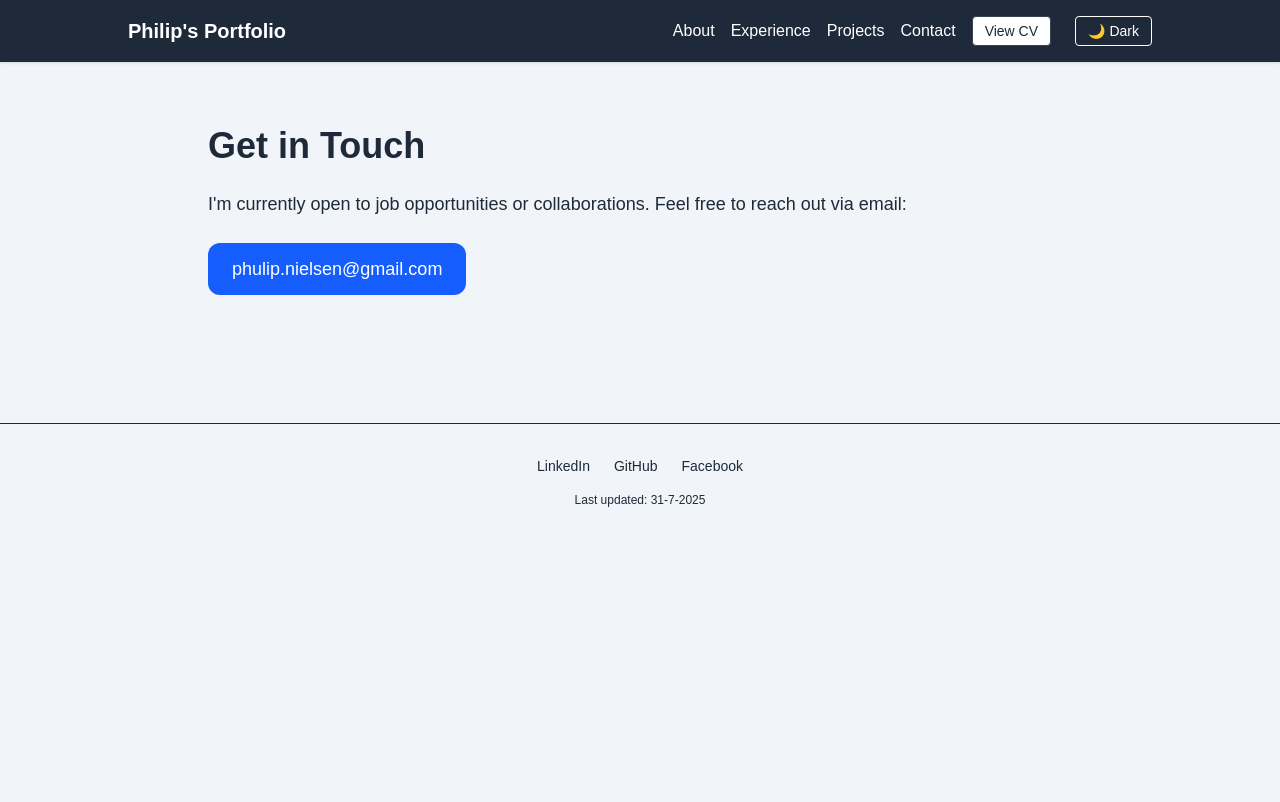
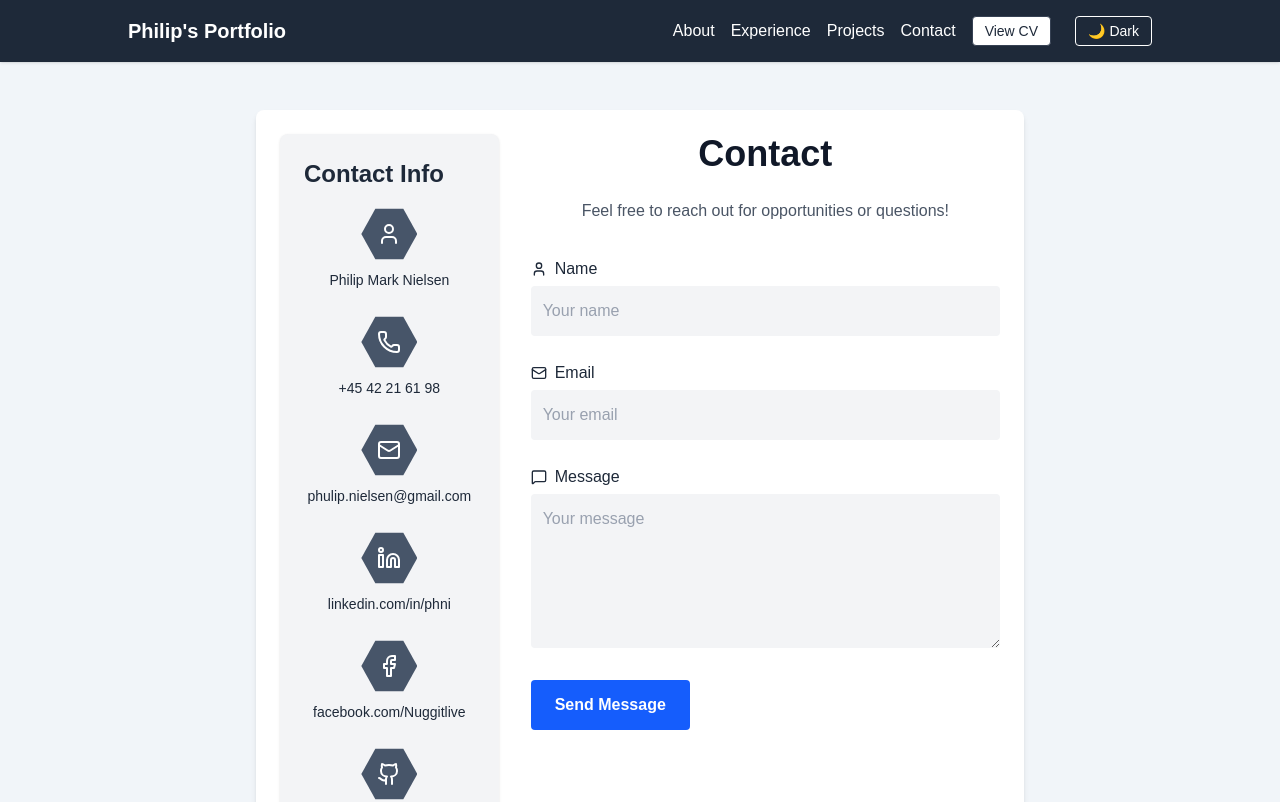
Before and after one commit to Nuggitt/portfolio-nextjs, a Next.js app: page /contact in a window 1280 px wide. Shown: the top 802 px of the page. Built offline with nearby package versions, Linux system fonts and the light colour scheme.

Commit message:
Contact Page updated.

```diff
--- a/package.json
+++ b/package.json
@@ -9,6 +9,7 @@
     "lint": "next lint"
   },
   "dependencies": {
+    "lucide-react": "^0.541.0",
     "next": "15.4.5",
     "react": "19.1.0",
     "react-dom": "19.1.0"
--- a/src/app/contact/page.js
+++ b/src/app/contact/page.js
@@ -1,18 +1,178 @@
+"use client";
+
+import { useState } from "react";
+import {
+  Mail,
+  User,
+  MessageSquare,
+  Phone,
+  Linkedin,
+  Facebook,
+  Github,
+} from "lucide-react";
+
 export default function ContactPage() {
+  const [formData, setFormData] = useState({
+    name: "",
+    email: "",
+    message: "",
+  });
+  const [submitted, setSubmitted] = useState(false);
+
+  const handleChange = (e) => {
+    setFormData({ ...formData, [e.target.name]: e.target.value });
+  };
+
+  const handleSubmit = (e) => {
+    e.preventDefault();
+    console.log(formData);
+    setSubmitted(true);
+  };
+
   return (
-    <main className="max-w-4xl mx-auto px-4 py-16">
-      <h1 className="text-4xl font-bold mb-6">Get in Touch</h1>
-      <p className="text-lg leading-relaxed mb-6">
-        I&apos;m currently open to job opportunities or collaborations. Feel
-        free to reach out via email:
-      </p>
+    <div className="contact-page">
+      <div className="contact-container grid grid-cols-1 md:grid-cols-3 gap-8">
+        {/* === Sidebar / Contact Info === */}
+        <div className="md:col-span-1 contact-sidebar">
+          <h2 className="text-2xl font-bold mb-4 text-gray-800 dark:text-white">
+            Contact Info
+          </h2>
 
-      <a
-        href="mailto:phulip.nielsen@gmail.com"
-        className="inline-block bg-blue-600 text-white px-6 py-3 rounded-xl text-lg font-medium hover:bg-blue-700 transition"
-      >
-        phulip.nielsen@gmail.com
-      </a>
-    </main>
+          <div className="contact-icons">
+            <div className="hex-icon" title="Name">
+              <div className="hex">
+                <User className="icon" />
+              </div>
+              <span className="hex-label">Philip Mark Nielsen</span>
+            </div>
+
+            <a href="tel:+4542216198" className="hex-icon" title="Phone">
+              <div className="hex">
+                <Phone className="icon" />
+              </div>
+              <span className="hex-label">+45 42 21 61 98</span>
+            </a>
+
+            <a
+              href="mailto:phulip.nielsen@gmail.com"
+              className="hex-icon"
+              title="Email"
+            >
+              <div className="hex">
+                <Mail className="icon" />
+              </div>
+              <span className="hex-label">phulip.nielsen@gmail.com</span>
+            </a>
+
+            <a
+              href="https://www.linkedin.com/in/phni"
+              target="_blank"
+              rel="noopener noreferrer"
+              className="hex-icon"
+              title="LinkedIn"
+            >
+              <div className="hex">
+                <Linkedin className="icon" />
+              </div>
+              <span className="hex-label">linkedin.com/in/phni</span>
+            </a>
+
+            <a
+              href="https://facebook.com/Nuggitlive"
+              target="_blank"
+              rel="noopener noreferrer"
+              className="hex-icon"
+              title="Facebook"
+            >
+              <div className="hex">
+                <Facebook className="icon" />
+              </div>
+              <span className="hex-label">facebook.com/Nuggitlive</span>
+            </a>
+
+            <a
+              href="https://github.com/nuggitt"
+              target="_blank"
+              rel="noopener noreferrer"
+              className="hex-icon"
+              title="GitHub"
+            >
+              <div className="hex">
+                <Github className="icon" />
+              </div>
+              <span className="hex-label">github.com/nuggitt</span>
+            </a>
+          </div>
+        </div>
+
+        {/* === Main Form === */}
+        <div className="md:col-span-2">
+          <h2 className="contact-title">Contact</h2>
+          <p className="contact-subtitle">
+            Feel free to reach out for opportunities or questions!
+          </p>
+
+          <form onSubmit={handleSubmit} className="contact-form">
+            <div className="form-group">
+              <label className="form-label">
+                <User className="icon" />
+                Name
+              </label>
+              <input
+                type="text"
+                name="name"
+                placeholder="Your name"
+                value={formData.name}
+                onChange={handleChange}
+                className="form-input"
+                required
+              />
+            </div>
+
+            <div className="form-group">
+              <label className="form-label">
+                <Mail className="icon" />
+                Email
+              </label>
+              <input
+                type="email"
+                name="email"
+                placeholder="Your email"
+                value={formData.email}
+                onChange={handleChange}
+                className="form-input"
+                required
+              />
+            </div>
+
+            <div className="form-group">
+              <label className="form-label">
+                <MessageSquare className="icon" />
+                Message
+              </label>
+              <textarea
+                name="message"
+                placeholder="Your message"
+                value={formData.message}
+                onChange={handleChange}
+                className="form-textarea"
+                rows="5"
+                required
+              ></textarea>
+            </div>
+
+            <button type="submit" className="form-button">
+              Send Message
+            </button>
+
+            {submitted && (
+              <p className="form-success text-green-600 dark:text-green-400 mt-4 text-sm">
+                Thanks for your message!
+              </p>
+            )}
+          </form>
+        </div>
+      </div>
+    </div>
   );
 }
--- a/src/app/globals.css
+++ b/src/app/globals.css
@@ -233,3 +233,115 @@ footer p {
 .timeline-col-right {
   grid-column: 3 / 4;
 }
+
+/* Contact Page */
+.contact-section {
+  @apply max-w-3xl mx-auto px-4 py-16;
+}
+
+.contact-title {
+  @apply text-3xl md:text-4xl font-bold text-center mb-6 text-gray-900 dark:text-white;
+}
+
+.contact-description {
+  @apply text-center text-gray-600 dark:text-gray-300 mb-10;
+}
+
+.contact-info {
+  @apply mb-8 text-sm text-gray-700 dark:text-gray-300 space-y-2;
+}
+
+.contact-form {
+  @apply space-y-6;
+}
+
+.contact-input,
+.contact-textarea {
+  @apply w-full p-3 border border-gray-300 dark:border-gray-700 rounded bg-white dark:bg-gray-800 text-gray-800 dark:text-white placeholder-gray-400 dark:placeholder-gray-500 transition;
+}
+
+.contact-button {
+  @apply bg-blue-600 text-white px-6 py-2 rounded hover:bg-blue-700 transition;
+}
+
+.contact-button:disabled {
+  @apply opacity-50 cursor-not-allowed;
+}
+
+.contact-page {
+  @apply min-h-screen flex items-center justify-center px-4 py-12 bg-slate-100 dark:bg-gray-900;
+}
+
+.contact-container {
+  @apply max-w-3xl w-full p-6 bg-white dark:bg-gray-800 rounded-lg shadow-md;
+}
+
+.contact-subtitle {
+  @apply text-center text-gray-600 dark:text-gray-300 mb-8;
+}
+
+.form-group {
+  @apply space-y-2;
+}
+
+.form-label {
+  @apply flex items-center gap-2 text-gray-800 dark:text-white font-medium mb-1;
+}
+
+.form-input,
+.form-textarea {
+  @apply w-full p-3 rounded bg-gray-100 dark:bg-gray-700 text-gray-800 dark:text-white placeholder:text-gray-400 dark:placeholder:text-gray-300;
+}
+
+.form-button {
+  @apply bg-blue-600 hover:bg-blue-700 text-white font-semibold py-3 px-6 rounded transition;
+}
+
+.icon {
+  @apply w-4 h-4;
+}
+
+.form-success {
+  @apply text-green-600 dark:text-green-400 text-sm mt-2;
+}
+
+.form-error {
+  @apply text-red-600 dark:text-red-400 text-sm mt-2;
+}
+
+.contact-sidebar {
+  @apply bg-gray-100 dark:bg-gray-700 rounded-lg p-6 shadow text-sm text-gray-700 dark:text-gray-300;
+}
+
+.contact-info p {
+  @apply mb-3;
+}
+
+.contact-icons {
+  @apply flex flex-col gap-6;
+}
+
+.hex-icon {
+  @apply flex flex-col items-center text-center transition-transform hover:scale-105;
+}
+
+.hex {
+  @apply w-14 h-14 flex items-center justify-center;
+  clip-path: polygon(25% 5%, 75% 5%, 100% 50%, 75% 95%, 25% 95%, 0% 50%);
+  background-color: #475569; /* slate-600 */
+  transition: background-color 0.3s ease;
+}
+
+.dark .hex {
+  background-color: #426ba4; /* slate-700 */
+}
+
+.hex .icon {
+  @apply w-6 h-6 text-white;
+}
+
+.hex-label {
+  @apply text-sm mt-2 text-gray-800 dark:text-gray-200;
+  word-break: break-word;
+  max-width: 200px;
+}
```
Also changed, not shown: 1 other file (tests, documents, lock files or other folders).
